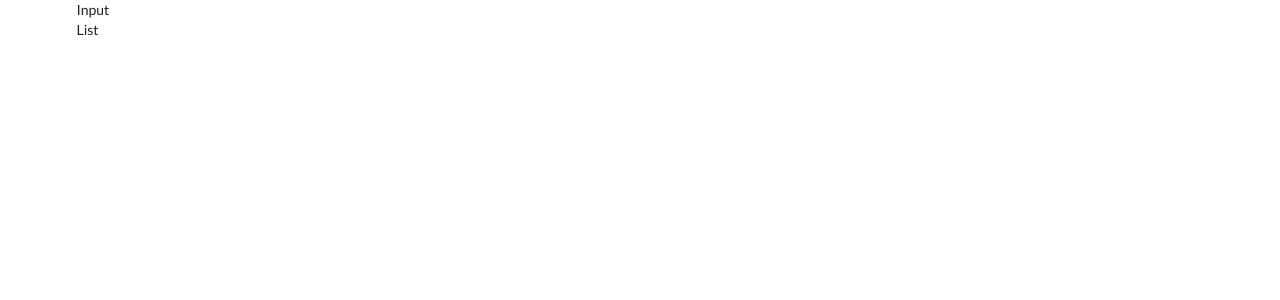
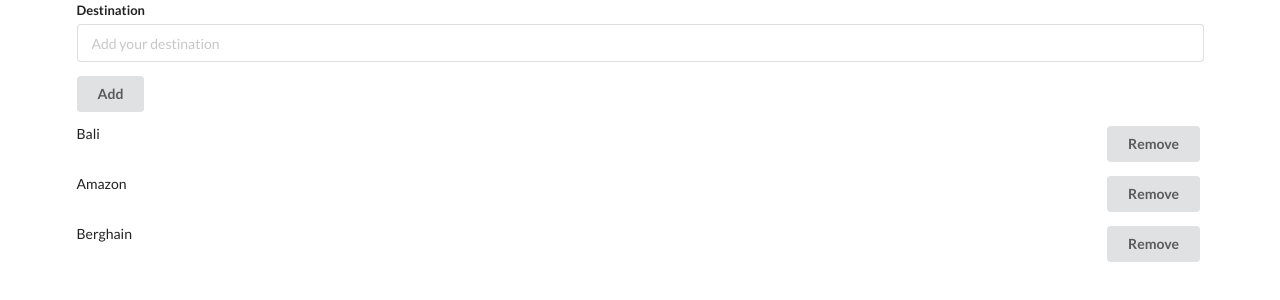
Before and after one commit to bartkalanski/bucket-list, a React (Create React App) app: page / in a window 1280 px wide. Shown: the top 300 px of the page. Built offline with nearby package versions, Linux system fonts and the light colour scheme.

Commit message:
Connected List component to redux store

```diff
--- a/src/components/Input.js
+++ b/src/components/Input.js
@@ -1,10 +1,24 @@
-import React from 'react'
+import React from "react";
+import { connect } from "react-redux";
 
+const Input = () => {
+  return (
+    <React.Fragment>
+      <form class="ui form">
+        <div class="field">
+          <label>Destination</label>
+          <input
+            type="text"
+            name="first-name"
+            placeholder="Add your destination"
+          ></input>
+        </div>
+        <button class="ui button" type="submit">
+          Add
+        </button>
+      </form>
+    </React.Fragment>
+  );
+};
 
-const Input = () =>{
-    return (
-        <div>Input</div>
-    )
-}
-
-export default Input
+export default connect()(Input);
--- a/src/components/List.js
+++ b/src/components/List.js
@@ -1,10 +1,23 @@
-import React from 'react'
+import React from "react";
+import { useSelector } from "react-redux";
 
+const List = () => {
+  const destinations = useSelector((state) => state.destinations);
 
-const List = () =>{
-    return (
-        <div>List</div>
-    )
-}
+  return (
+    <React.Fragment>
+      {destinations.map((destination) => (
+        <div class="ui middle aligned divided list">
+          <div class="item">
+            <div class="right floated content">
+              <div class="ui button">Remove</div>
+            </div>
+            <div class="content">{destination.destination}</div>
+          </div>
+        </div>
+      ))}
+    </React.Fragment>
+  );
+};
 
-export default List
+export default List;
--- a/src/reducers/index.js
+++ b/src/reducers/index.js
@@ -1,5 +1,13 @@
-import { combineReducers } from 'redux'
+const initState = {
+  destinations: [
+      {id: '1', country: 'Indonesia', destination: 'Bali'},
+      {id: '2', country: 'Peru', destination: 'Amazon'},
+      {id: '3', country: 'Germany', destination: 'Berghain'},
+  ],
+};
 
-export default combineReducers({
-    replaceMe: () => 'hi there'
-})
+const rootReducer = (state = initState, action) => {
+  return state;
+};
+
+export default rootReducer;
```
